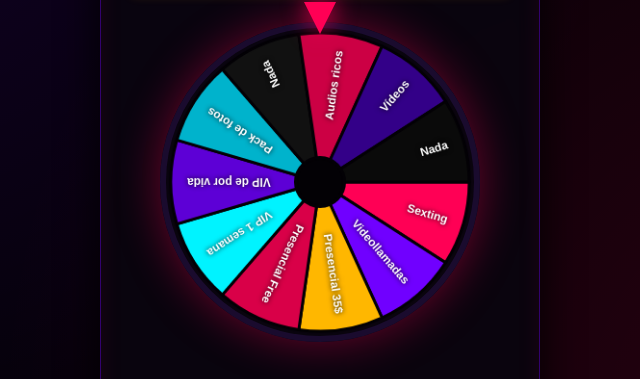
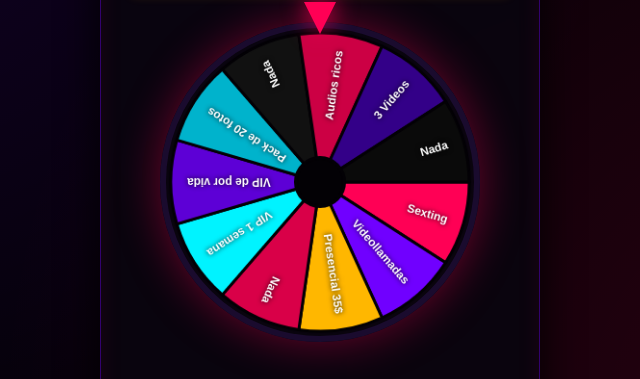
Before and after one commit to fuenmayorscarlet610-dotcom/RULETA-DE-ROXY-xxx, a plain HTML site: page index.html in a window 1280 px wide. Shown: the part 359-738 px from the top of the page, 320-960 px from the left. Drawn offline with Linux system fonts and the light colour scheme.

Commit message:
Update PIN and prize options in index.html

```diff
--- a/index.html
+++ b/index.html
@@ -355,7 +355,7 @@
         // =========================================================
         // 1. PIN MAESTRO PARA ACTIVAR LOS TIROS
         // =========================================================
-        const PIN_VALIDO = "10380466";
+        const PIN_VALIDO = "1008066";
 
         // =========================================================
         // 2. RADAR TELEGRAM (Token del Bot y tu Chat ID)
@@ -405,13 +405,13 @@
             { texto: "Sexting", color: "#ff0055", tipo: "premio" },
             { texto: "Videollamadas", color: "#7000ff", tipo: "premio" },
             { texto: "Presencial 35$", color: "#ffb700", tipo: "premio" },
-            { texto: "Presencial Free", color: "#d90048", tipo: "premio" },
+            { texto: "Nada", color: "#d90048", tipo: "pierde" },
             { texto: "VIP 1 semana", color: "#00f3ff", tipo: "premio" },
             { texto: "VIP de por vida", color: "#5d00d6", tipo: "premio" },
-            { texto: "Pack de fotos", color: "#00b3cc", tipo: "premio" },
+            { texto: "Pack de 20 fotos", color: "#00b3cc", tipo: "premio" },
             { texto: "Nada", color: "#111111", tipo: "pierde" },
             { texto: "Audios ricos", color: "#cc0044", tipo: "premio" },
-            { texto: "Vídeos", color: "#330088", tipo: "premio" },
+            { texto: "3 Videos", color: "#330088", tipo: "premio" },
             { texto: "Nada", color: "#0a0a0a", tipo: "pierde" }
         ];
 
```
